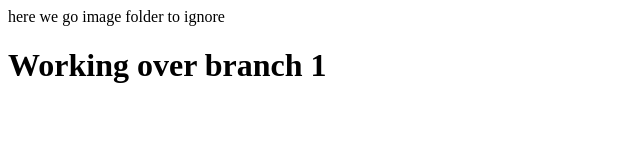
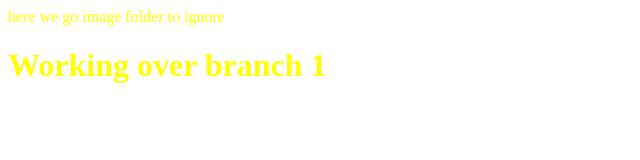
Before and after one commit to Asylzatwww/instagram-bot, a plain HTML site: page index.html in a window 1280 px wide. Shown: the whole page, without its empty margins (0-640 px from the left). Drawn offline with Linux system fonts and the light colour scheme.

Commit message:
branch1 work yellow

```diff
--- a/index.html
+++ b/index.html
@@ -4,7 +4,7 @@
     <meta charset="UTF-8">
     <title>Title</title>
 </head>
-<body>
+<body style="color:yellow">
 here we go
 image folder to ignore
 
```
